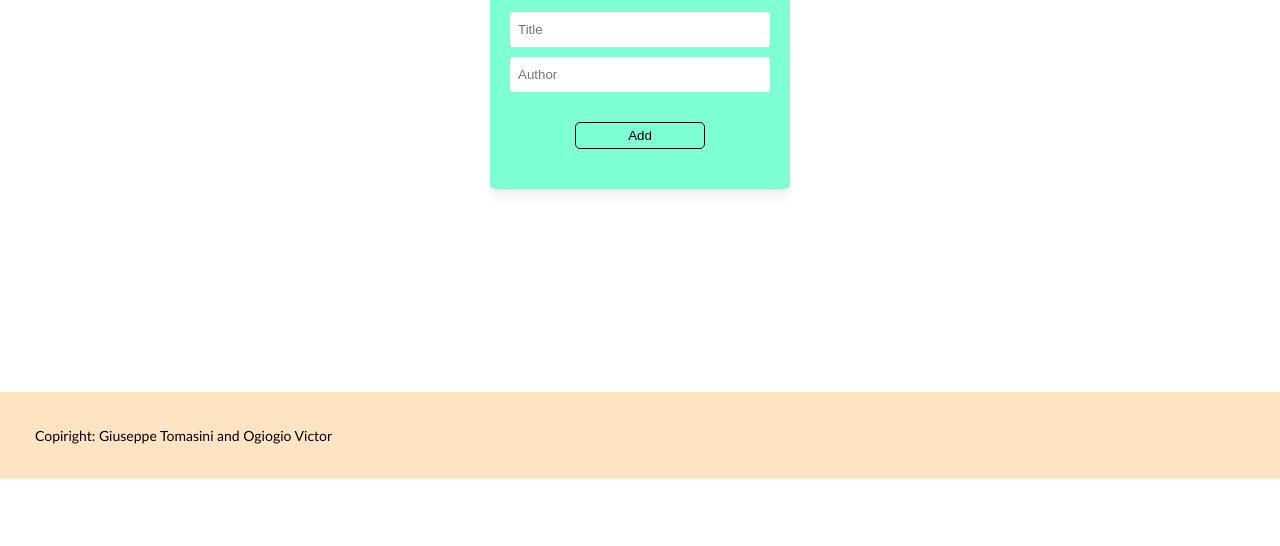
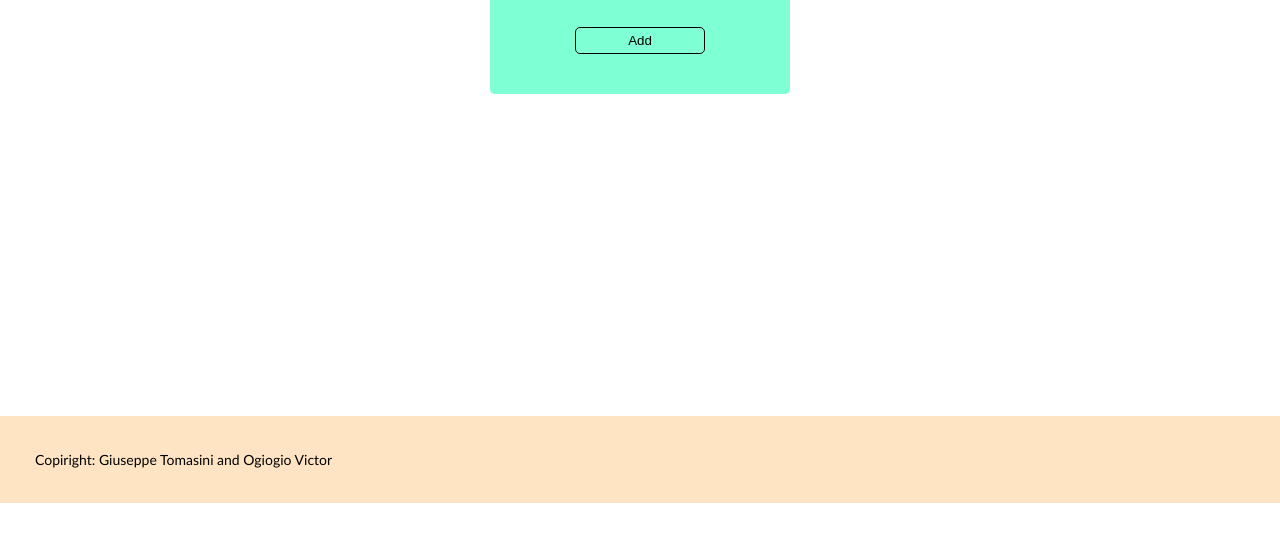
Before and after one commit to GiuseppeTG/Awesome-Books, a website with bundled scripts: page index.html in a window 1280 px wide. Shown: the part 321-867 px from the top of the page. After the commit the page ends 824 px from the top, so only its background shows below. Built offline with nearby package versions, Linux system fonts and the light colour scheme.

```diff
--- a/index.css
+++ b/index.css
@@ -10,9 +10,8 @@
 }
 
 main {
-  display: flex;
-  align-items: center;
-  margin-top: 120px;
+  min-height: 80vh;
+  padding-top: 25px;
 }
 
 h1,
@@ -153,8 +152,7 @@
 }
 
 footer {
-  position: absolute;
-  bottom: 0;
+  display: block;
   width: 100%;
   padding: 35px;
   background-color: bisque;
@@ -173,7 +171,7 @@
 section {
   width: fit-content;
   margin: auto;
-  height: 650px;
+  height: fit-content;
   overflow-y: auto;
 }
 
--- a/modules/storage.js
+++ b/modules/storage.js
@@ -5,7 +5,6 @@
       return books;
     }
     books = JSON.parse(localStorage.getItem('books'));
-
     return books;
   }
 
```
Also changed, not shown: index.html (+1 -1 lines), images/Awesome-Books-Form.png (added), images/Awesome-Books-List.png (added).
